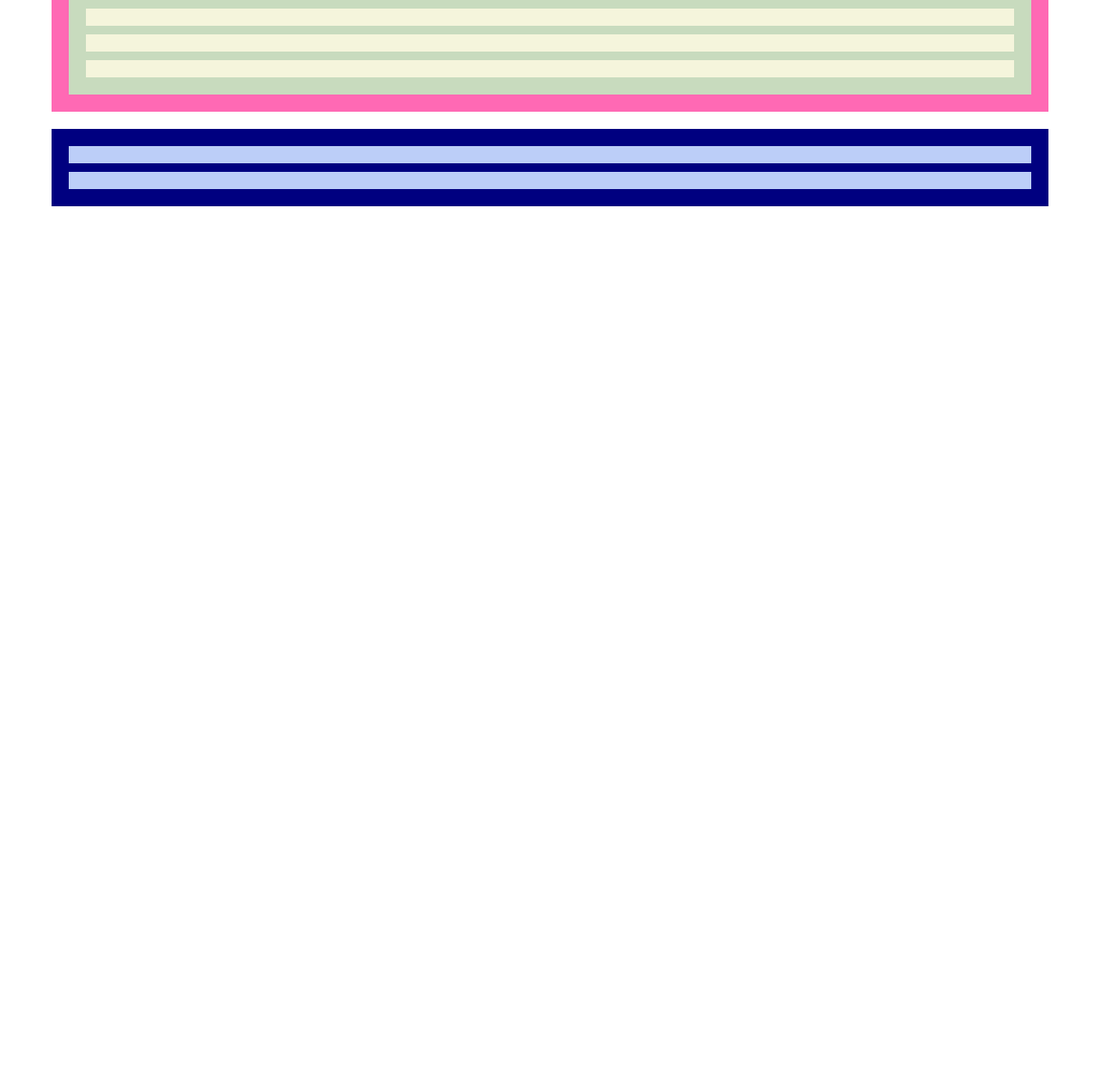
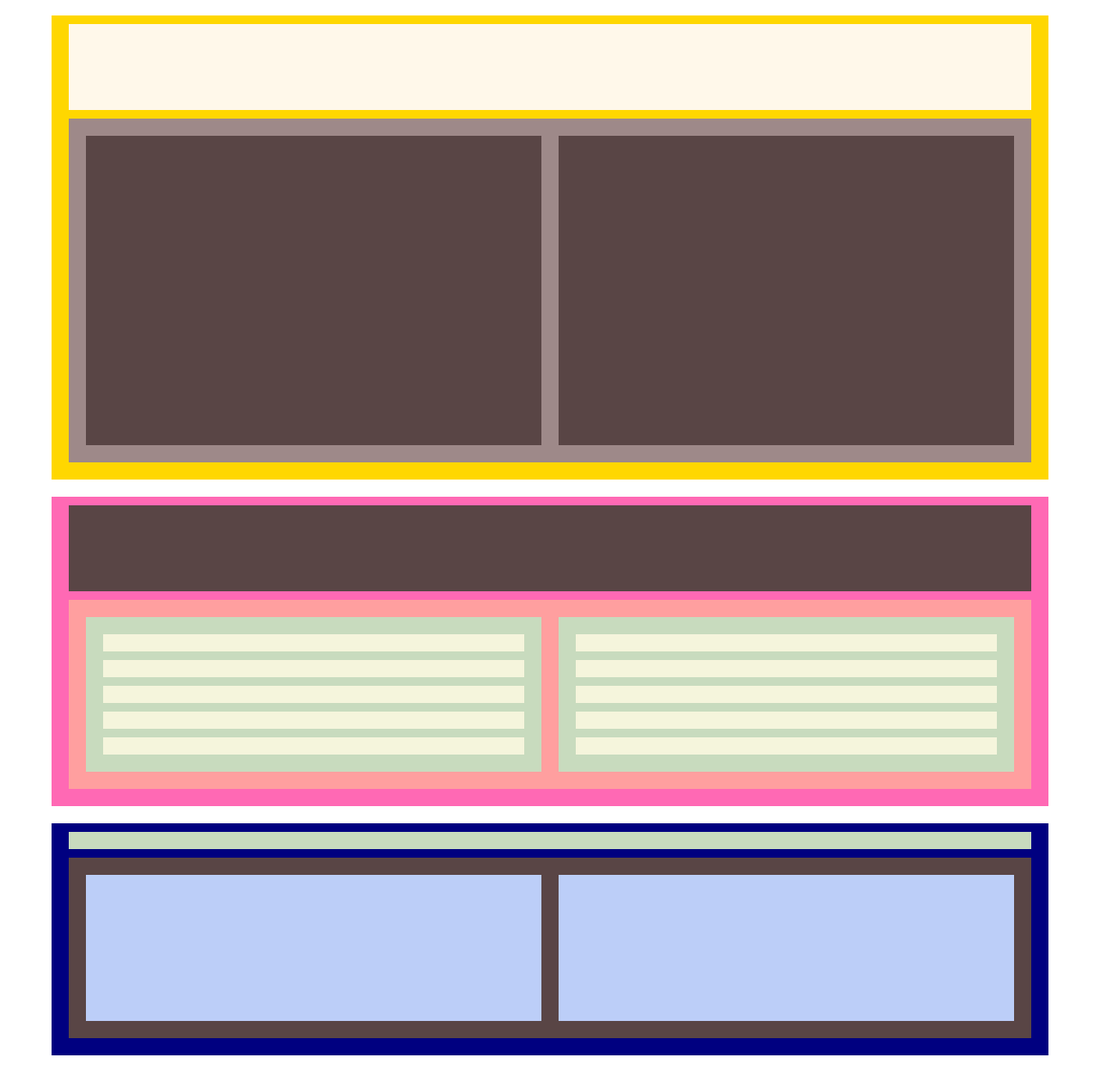
Before and after one commit to Mique04/PortFolio, a plain HTML site: page PortFolioFrontEnd/Index.html in a window 1280 px wide. Shown: the part 862-2128 px from the top of the page at 86% size. Before the commit the page ends 1162 px from the top, so only its background shows below. Drawn offline with nearby package versions, Linux system fonts and the light colour scheme.

Commit message:
nuevos cambios

```diff
--- a/PortFolioFrontEnd/Index.html
+++ b/PortFolioFrontEnd/Index.html
@@ -40,6 +40,7 @@
   </section>
   <section class="habilidades">
     <h3 class="titulo-habilidades"></h3>
+    <div class="caracteristicas">
         <div class="habilidad">
           <div class="habilidad-1"></div>
           <div class="habilidad-2"></div>
@@ -54,10 +55,14 @@
           <div class="aptitud-4"></div>
           <div class="aptitud-5"></div>
         </div>
+    </div>
   </section>
   <footer class="footer">
+    <h3 class="titulo-footer"></h3>
+    <div class="redes-email">
         <div class="redes-2"></div>
         <div class="email"></div>
+    </div>
   </footer>
 
 </body>
--- a/PortFolioFrontEnd/style.css
+++ b/PortFolioFrontEnd/style.css
@@ -34,6 +34,7 @@
 }
     .titulo {
       background-color: aqua;
+      height: 450px;
       font-family: 'Tangerine', cursive;
 }
           .nombre {
@@ -41,6 +42,7 @@
 }
     .resumen {
       background-color: rgb(139, 83, 153);
+      height: 200px;
 }
           .presentacion {
              background-color: #FCDDB0;
@@ -50,9 +52,11 @@
 }
     .titulo-work {
        background-color: #FFF8EA;
+       height: 100px;
 }
     .cards {
         background-color: #9e8989;
+        height: 400px;
         display: flex;
         flex-flow: row nowrap;
     }
@@ -67,9 +71,16 @@
 }
     .titulo-habilidades {
        background-color: #594545;
+       height: 100px;
 }
+    .caracteristicas {
+        background-color: #FF9F9F;
+        display: flex;
+        flex-flow: row nowrap;
+    }
          .habilidad,.aptitud {
              background-color: #C8DBBE;
+             flex: 1 1 auto;
 }
             .habilidad-1,.habilidad-2,.habilidad-3,.habilidad-4,.habilidad-5,.aptitud-1,.aptitud-2,.aptitud-3,.aptitud-4,.aptitud-5 {
               background-color: beige;
@@ -77,6 +88,16 @@
  .footer {
     background-color: navy;
 }
-    .redes-2, .email {
-       background-color: #BCCEF8;
+    .titulo-footer {
+        background-color: #C8DBBE;
+    }
+    .redes-email {
+        background-color: #594545;
+        display: flex;
+        flex-flow: row nowrap;
+    }
+        .redes-2, .email {
+           background-color: #BCCEF8;
+           height: 170px;
+           flex: 1 1 auto;
 }
```
Lines whose indentation alone changed are shown as unchanged.
